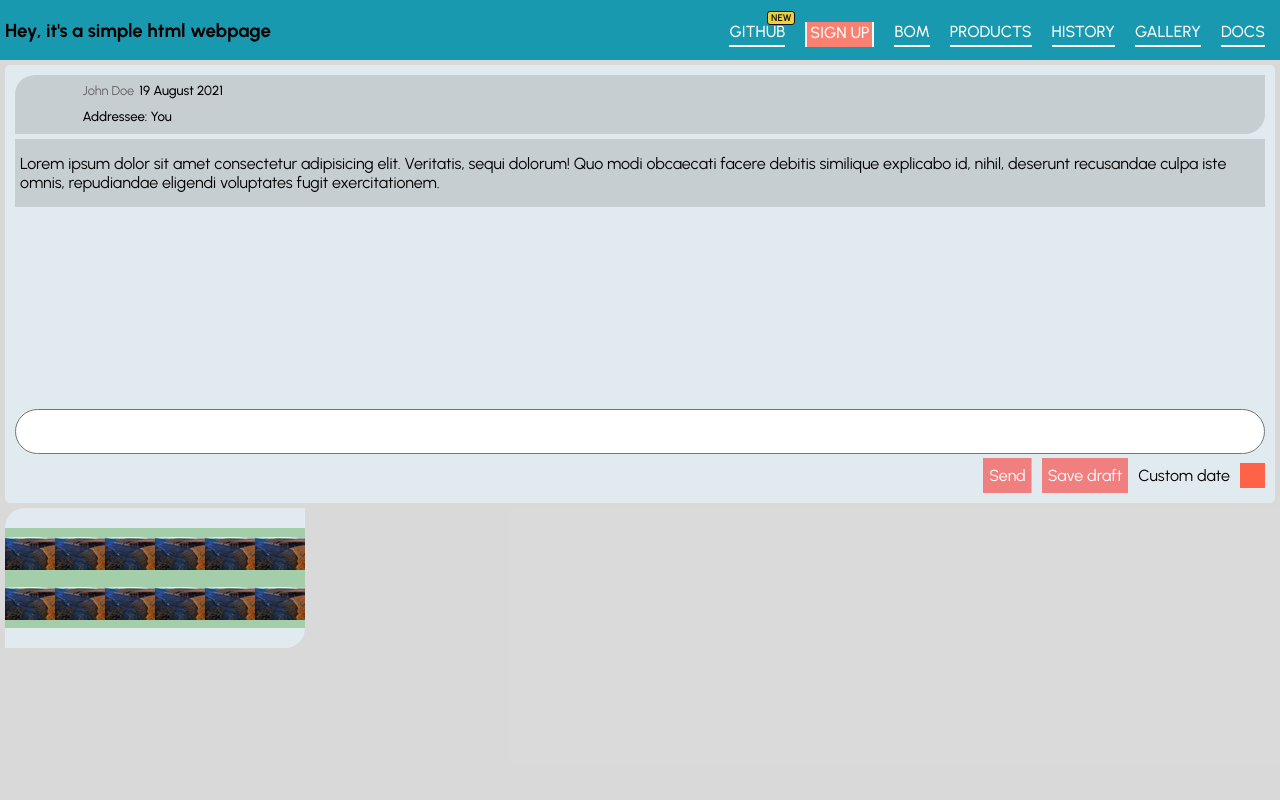
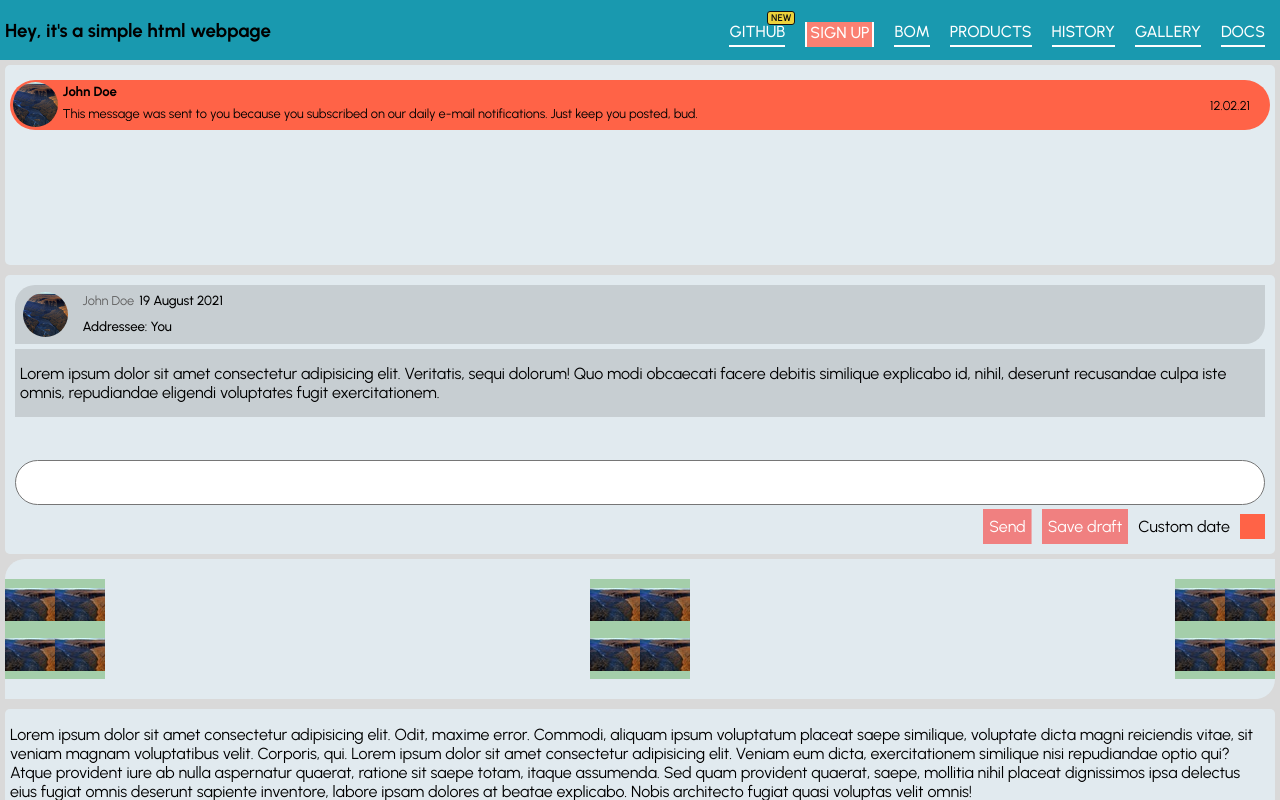
Before and after one commit to bybbsy/Frontend-internship, a Vue app in the folder vue-app/: page / in a window 1280 px wide. Built offline with nearby package versions, Linux system fonts and the light colour scheme.

Commit message:
Added pink and yellow blocks

```diff
--- a/vue-app/src/App.vue
+++ b/vue-app/src/App.vue
@@ -323,14 +323,14 @@ export default {
       border-radius: 20px 0px 20px 0px;
   } */
 
-  .pink-block {
+  /* .pink-block {
       display: flex;
       flex-direction: column;
       background: var(--block-color);
       border-radius: 5px;
       padding: 0 5px;
       flex: 0 1 100%;
-  }
+  } */
 
   .item {
       display: flex;
@@ -344,7 +344,7 @@ export default {
   }
 
   /* Aside */
-  .yellow-block {
+  /* .yellow-block {
       display: flex;
       flex: 1 0;
       background: var(--block-color);
@@ -354,16 +354,16 @@ export default {
       padding: 5px;
       align-items: center;
       z-index: 1;
-  }
+  } */
 
-  .messages-list {
+  /* .messages-list {
       display: flex;
       flex-direction: column;
       width: 100%;
       margin: 0;
       padding: 0;
-  }
-  .messages-list__message-block {
+  } */
+  /* .messages-list__message-block {
       position: relative;
       display: flex;
       margin: 10px 0;
@@ -390,7 +390,7 @@ export default {
       border: 1px solid teal;
       color: white;
       height: 1.3em
-  }
+  } */
 
   /*.messages-list__message-block.active::after {*/
   /*    content: "";*/
@@ -404,7 +404,7 @@ export default {
   /*    border: 2px solid #111;*/
   /*}*/
 
-  .messages-list__block-icon {
+  /* .messages-list__block-icon {
       display: flex;
       width: 45px;
       height: 45px;
@@ -457,7 +457,7 @@ export default {
   .messages-list__message-date p {
       margin: auto 15px auto 0;
       font-size: 0.8em;
-  }
+  } */
 
   /* .message-block {
       display: flex;
@@ -1326,7 +1326,7 @@ export default {
           flex-flow: column nowrap;
       } */
 
-      .yellow-block {
+      /* .yellow-block {
           top: 0;
           left: 0;
           position: sticky;
@@ -1337,25 +1337,25 @@ export default {
           overflow-y: scroll;
           overflow-x: hidden;
           align-items: center;
-      }
+      } */
 
-      .messages-list {
+      /* .messages-list {
           height: 100%;
-      }
+      } */
 
-      .messages-list__block-icon {
+      /* .messages-list__block-icon {
           margin-top: 2px;
           margin-bottom: 2px;
-      }
+      } */
 
-      .small-block {
+      /* .small-block {
           display: flex;
           flex: 0 0 ;
           margin: 0 10px;
           min-width: 150px;
           height: 150px;
           background-color: tomato;
-      }
+      } */
 
       /* .main {
           flex: 1 1 100%;
--- a/vue-app/src/components/Home/PinkBlock.vue
+++ b/vue-app/src/components/Home/PinkBlock.vue
@@ -0,0 +1,21 @@
+<template>
+  <aside class="pink-block"><p>Lorem ipsum dolor sit amet consectetur adipisicing elit. Odit, maxime error. Commodi, aliquam ipsum voluptatum placeat saepe similique, voluptate dicta magni reiciendis vitae, sit veniam magnam voluptatibus velit. Corporis, qui. Lorem ipsum dolor sit amet consectetur adipisicing elit. Veniam eum dicta, exercitationem similique nisi repudiandae optio qui? Atque provident iure ab nulla aspernatur quaerat, ratione sit saepe totam, itaque assumenda.
+                                Sed quam provident quaerat, saepe, mollitia nihil placeat dignissimos ipsa delectus eius fugiat omnis deserunt sapiente inventore, labore ipsam dolores at beatae explicabo. Nobis architecto fugiat quasi voluptas velit omnis!</p></aside>
+</template>
+
+<script>
+export default {
+
+}
+</script>
+
+<style>
+.pink-block {
+      display: flex;
+      flex-direction: column;
+      background: var(--block-color);
+      border-radius: 5px;
+      padding: 0 5px;
+      flex: 0 1 100%;
+  }
+</style>
--- a/vue-app/src/components/Home/RedBlockMessage.vue
+++ b/vue-app/src/components/Home/RedBlockMessage.vue
@@ -3,7 +3,7 @@
       <div class="message-block__information">
             <div class="messages-list__block-icon">
                 <a href="#" class="messages-list__block-link" target="_self">
-                    <!-- <img src="../assets/img/1617986244_11.jpg" alt="Image" class="messages-list__block-image"> -->
+                    <img src="@/assets/img/1617986244_11.jpg" alt="Image" class="messages-list__block-image">
                 </a>
             </div>
             <div class="message-block__block-description">
--- a/vue-app/src/components/Home/YellowBlock.vue
+++ b/vue-app/src/components/Home/YellowBlock.vue
@@ -0,0 +1,45 @@
+<template>
+    <div class="yellow-block">
+        <YellowBlockMessagesList />
+    </div>
+</template>
+
+<script>
+import YellowBlockMessagesList from './YellowBlockMessagesList.vue'
+export default {
+    name: 'yellow-block',
+    components: {
+        YellowBlockMessagesList
+    }
+}
+</script>
+
+<style>
+.yellow-block {
+      display: flex;
+      flex: 1 0;
+      background: var(--block-color);
+      border-radius: 5px;
+      margin: 5px;
+      flex-direction: column;
+      padding: 5px;
+      align-items: center;
+      z-index: 1;
+  }
+
+  @media screen and (max-width: 1280px) {
+
+      .yellow-block {
+          top: 0;
+          left: 0;
+          position: sticky;
+          flex: 0 0 200px;
+          height: 200px;
+          order: 1;
+          flex-flow: row nowrap;
+          overflow-y: scroll;
+          overflow-x: hidden;
+          align-items: center;
+      }
+  }
+</style>
--- /dev/null
+++ b/vue-app/src/components/Home/YellowBlockMessage.vue
@@ -0,0 +1,119 @@
+<template>
+    <li class="messages-list__message-block active">
+        <div class="messages-list__block-icon">
+            <a href="#" class="messages-list__block-link" target="_self">
+                <img src="@/assets/img/1617986244_11.jpg" alt="Image" class="messages-list__block-image">
+            </a>
+        </div>
+        <div class="messages-list__message-content">
+            <div class="messages-list__message-info">
+                <div class="messages-list__message-author">
+                    <h5>John Doe</h5>
+                </div>
+                <div class="messages-list__message-brief">
+                    <p>This message was sent to you because you subscribed on our daily e-mail notifications. Just keep you posted, bud.</p>
+                </div>
+            </div>
+            <div class="messages-list__message-date">
+                <p>12.02.21</p>
+            </div>
+        </div>
+    </li>
+</template>
+
+<script>
+export default {
+
+}
+</script>
+
+<style>
+.messages-list__message-block {
+      position: relative;
+      display: flex;
+      margin: 10px 0;
+      width: 100%;
+      height: 50px;
+      background-color: tomato;
+      border-radius: 25px;
+
+  }
+
+  .messages-list__message-block.spam::after {
+      content: "spam";
+      position: absolute;
+      top: 0;
+      right: 0;
+      margin-top: -0.5em;
+      margin-right: 1.5em;
+      display: block;
+      font-size: 0.8em;
+      line-height: 0.8em;
+      padding: 2px 5px;
+      background-color: #666;
+      border-radius: 4px;
+      border: 1px solid teal;
+      color: white;
+      height: 1.3em
+  }
+  .messages-list__block-icon {
+      display: flex;
+      width: 45px;
+      height: 45px;
+      margin-top: 2.2px;
+      margin-left: 2.5px;
+      border-radius: 50%;
+      z-index: 1;
+  }
+
+  .messages-list__block-link {
+      display: block;
+      border-radius: inherit;
+  }
+  .messages-list__block-image {
+      display: flex;
+      width: 45px;
+      height: 45px;
+      object-fit: cover;
+      background-color: #fff;
+      border-radius: inherit;
+  }
+
+  .messages-list__message-content {
+      z-index: 1;
+      display: flex;
+      margin: 2.5px 5px;
+      width: 100%;
+      justify-content: space-between;
+  }
+  .messages-list__message-info {
+      width: 100%;
+      cursor: pointer;
+  }
+  .messages-list__message-brief {
+      width: 60%;
+  }
+
+  .messages-list__message-brief p {
+      margin: 7.5px 0 0 0;
+      font-size: 0.8em;
+      width: 100%;
+      overflow: hidden;
+      display: -webkit-box;
+      -webkit-line-clamp: 1;
+      -webkit-box-orient: vertical;
+  }
+  .messages-list__message-date {
+      display: flex;
+  }
+  .messages-list__message-date p {
+      margin: auto 15px auto 0;
+      font-size: 0.8em;
+  }
+    @media screen and (max-width: 1280px) {
+        .messages-list__block-icon {
+            margin-top: 2px;
+            margin-bottom: 2px;
+        }
+    }
+</style>
--- /dev/null
+++ b/vue-app/src/components/Home/YellowBlockMessagesList.vue
@@ -0,0 +1,31 @@
+<template>
+  <ul class="messages-list">
+      <YellowBlockMessage />
+  </ul>
+</template>
+
+<script>
+import YellowBlockMessage from './YellowBlockMessage.vue'
+
+export default {
+    name: 'yellow-block-messages-list',
+    components: {
+        YellowBlockMessage
+    }
+}
+</script>
+
+<style>
+.messages-list {
+      display: flex;
+      flex-direction: column;
+      width: 100%;
+      margin: 0;
+      padding: 0;
+  }
+   @media screen and (max-width: 1280px) {
+      .messages-list {
+          height: 100%;
+      }
+   }
+</style>
--- a/vue-app/src/views/Home.vue
+++ b/vue-app/src/views/Home.vue
@@ -3,7 +3,7 @@
     <div class="main">
       <!-- Red block -->
       <RedBlock />
-      <div class="green-and pink">
+      <div class="green-and-pink">
         <GreenBlock />
         <PinkBlock />
         <!-- Green block -->
```
